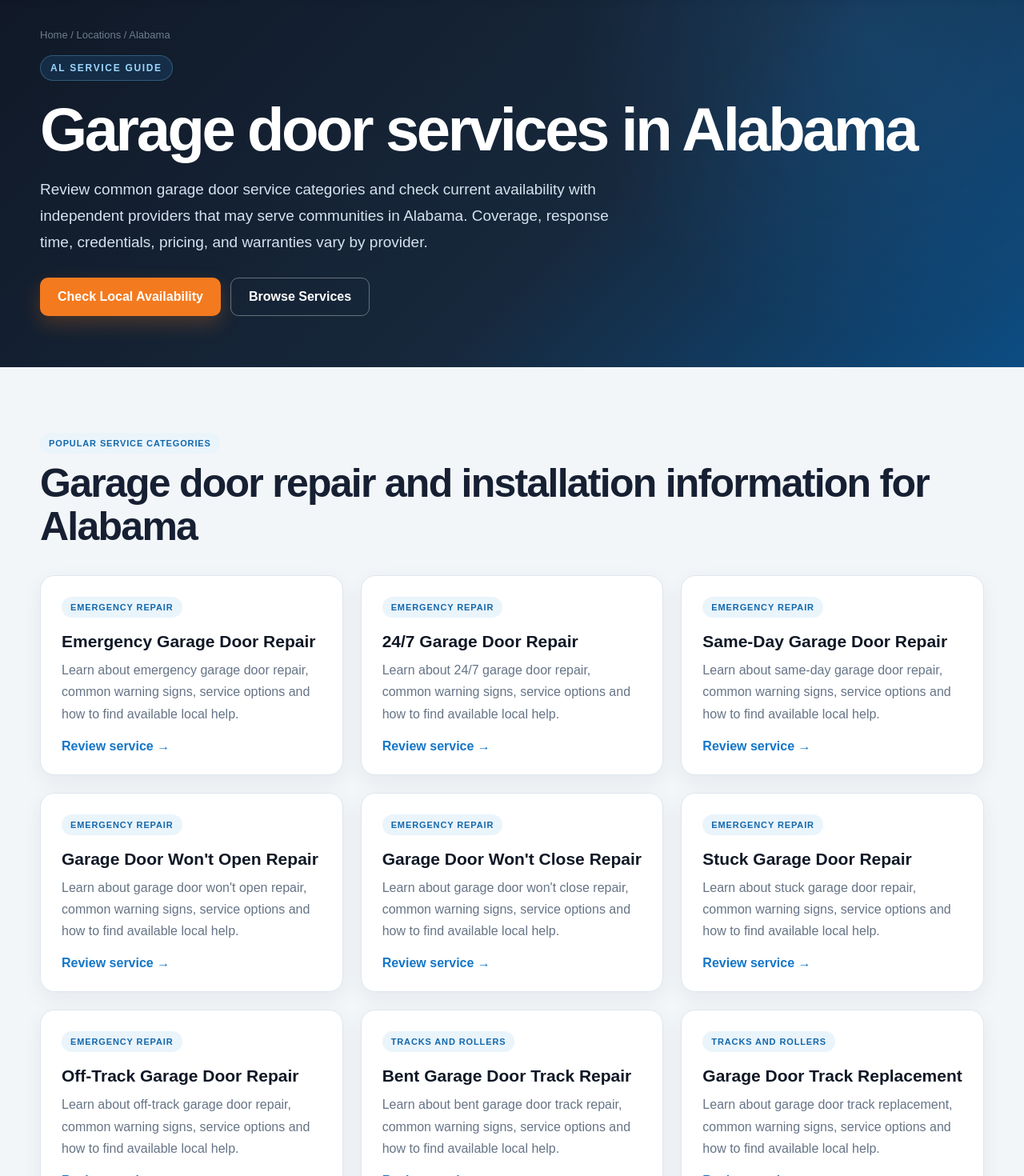
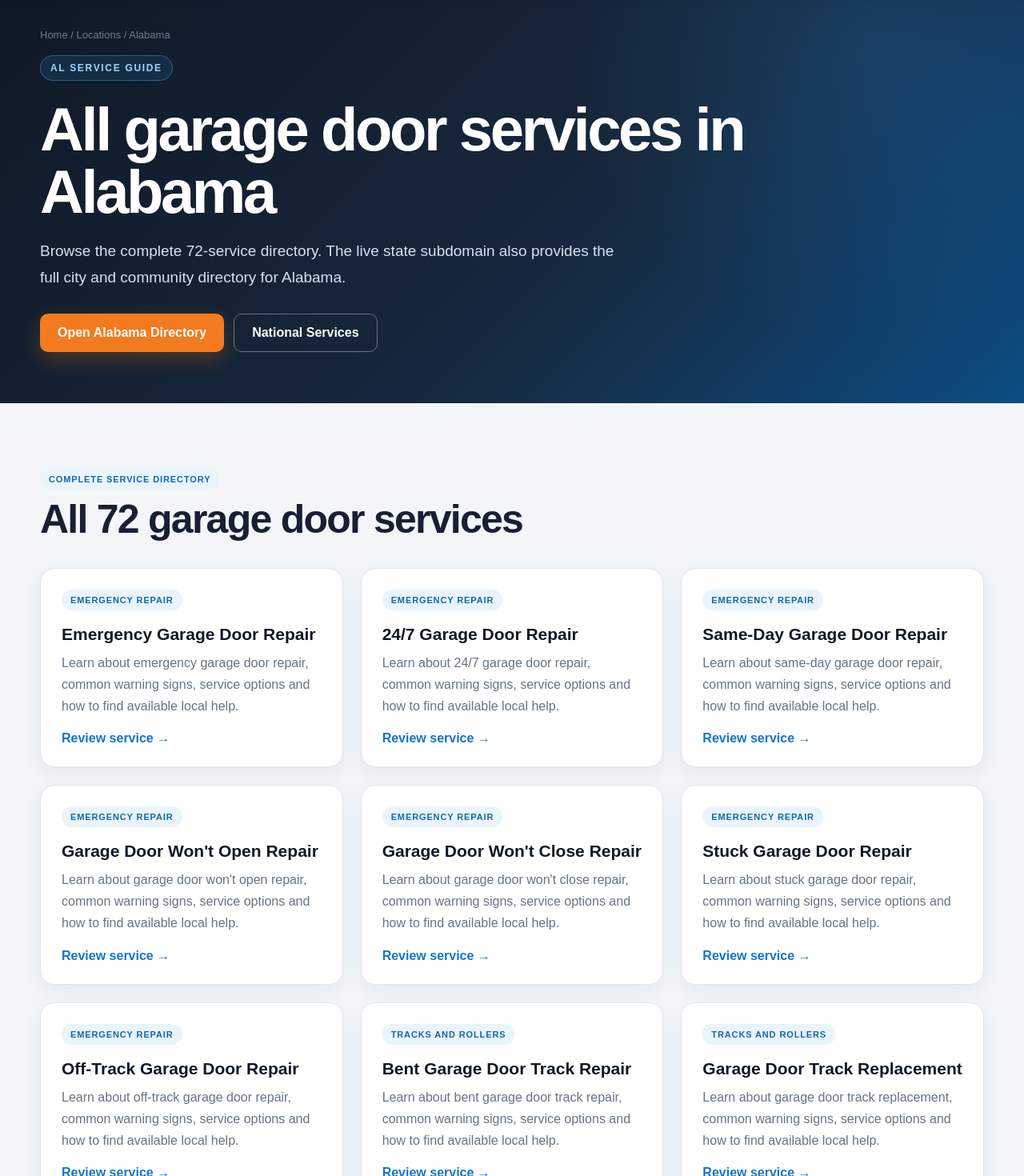
Before and after one commit to mch55873-arch/garage-door-gazette, a Next.js app: page /locations/alabama in a window 1280 px wide. Shown: the part 140-1610 px from the top of the page at 80% size. Built offline with nearby package versions, Linux system fonts and the light colour scheme.

Commit message:
fix: show complete service directory on state fallback pages

```diff
--- a/app/locations/[state]/page.tsx
+++ b/app/locations/[state]/page.tsx
@@ -16,8 +16,8 @@ export async function generateMetadata({ params }: { params: Promise<{ state: st
   if (!state) return {};
   return {
     title: `Garage Door Repair Services in ${state.name}`,
-    description: `Browse garage door repair, spring, opener, cable, track, panel, installation, maintenance, and commercial service information for ${state.name}.`,
-    alternates: { canonical: `/locations/${state.slug}/` },
+    description: `Browse all ${services.length} garage door repair, installation, opener, spring, cable, track, panel, maintenance and commercial service topics for ${state.name}.`,
+    alternates: { canonical: `https://${state.slug}.garagedoorgazette.com/` },
   };
 }
 
@@ -25,14 +25,13 @@ export default async function StatePage({ params }: { params: Promise<{ state: s
   const { state: slug } = await params;
   const state = getState(slug);
   if (!state) notFound();
-  const featured = services.slice(0, 18);
 
   const schema = {
     "@context": "https://schema.org",
     "@type": "CollectionPage",
     name: `Garage Door Services in ${state.name}`,
-    url: `${siteConfig.url}/locations/${state.slug}/`,
-    description: `Garage door service information and independent provider routes for ${state.name}.`,
+    url: `https://${state.slug}.garagedoorgazette.com/`,
+    description: `Complete garage door service directory and independent provider routes for ${state.name}.`,
     about: { "@type": "AdministrativeArea", name: state.name },
     isPartOf: { "@type": "WebSite", name: siteConfig.name, url: siteConfig.url },
   };
@@ -44,19 +43,19 @@ export default async function StatePage({ params }: { params: Promise<{ state: s
         <div className="container">
           <div className="breadcrumbs"><a href="/">Home</a> / <a href="/locations/">Locations</a> / {state.name}</div>
           <span className="eyebrow">{state.abbreviation} service guide</span>
-          <h1>Garage door services in {state.name}</h1>
-          <p>Review common garage door service categories and check current availability with independent providers that may serve communities in {state.name}. Coverage, response time, credentials, pricing, and warranties vary by provider.</p>
-          <div className="hero-actions"><a className="button" href={siteConfig.phoneHref}>{siteConfig.phoneDisplay}</a><a className="button outline" href="/services/">Browse Services</a></div>
+          <h1>All garage door services in {state.name}</h1>
+          <p>Browse the complete {services.length}-service directory. The live state subdomain also provides the full city and community directory for {state.name}.</p>
+          <div className="hero-actions"><a className="button" href={`https://${state.slug}.garagedoorgazette.com/`}>Open {state.name} Directory</a><a className="button outline" href="/services/">National Services</a></div>
         </div>
       </section>
 
       <section className="section gray">
         <div className="container">
           <div className="section-head">
-            <div><span className="pill">Popular service categories</span><h2>Garage door repair and installation information for {state.name}</h2></div>
+            <div><span className="pill">Complete service directory</span><h2>All {services.length} garage door services</h2></div>
           </div>
           <div className="cards">
-            {featured.map((service) => (
+            {services.map((service) => (
               <a className="card" key={service.slug} href={`/services/${service.slug}/`}>
                 <span className="pill">{service.category}</span>
                 <h3>{service.title}</h3>
@@ -71,41 +70,19 @@ export default async function StatePage({ params }: { params: Promise<{ state: s
       <section className="section">
         <div className="container content-grid">
           <article className="article">
-            <h2>How to use this {state.name} service page</h2>
-            <p>Start with the symptom or component involved, review the relevant service page, and then confirm whether an independent provider currently covers your ZIP code. A state page is geographic navigation, not a claim that one company has an office, employee, license, or established local branch in every community.</p>
-
-            <h2>What to describe when you call</h2>
-            <ul>
-              <li>Property city, ZIP code, and whether the door is residential or commercial</li>
-              <li>Whether the door is open, closed, stuck, uneven, noisy, off track, or unsecured</li>
-              <li>Visible damage to springs, cables, rollers, tracks, panels, hinges, seals, or opener controls</li>
-              <li>Door size, material, approximate age, brand, and opener model when known</li>
-              <li>Any immediate safety, access, weather, or security concern</li>
-            </ul>
-
+            <h2>State and city subdomain structure</h2>
+            <p>The canonical state route is <strong>{state.slug}.garagedoorgazette.com</strong>. City routes use the format <strong>city-{state.slug}.garagedoorgazette.com</strong>. Each city route contains the complete service directory and location-specific service pages.</p>
             <h2>Verify the provider before authorizing work</h2>
-            <p>Requirements can differ by jurisdiction and job type. Confirm the provider’s legal business identity, current credentials where required, insurance, written diagnosis, parts, labor, taxes, service-call fees, total price, payment schedule, exclusions, permits, and warranty. Keep copies of estimates, invoices, photos, and communications.</p>
-
+            <p>Confirm the provider’s legal business identity, credentials where required, insurance, diagnosis, parts, labor, taxes, service-call charges, total price, exclusions, expected completion time and written warranty.</p>
             <h2>Garage door safety</h2>
-            <p>Stop using a door that is unstable, off track, unsupported, affected by a broken spring or cable, or unable to secure the opening. Springs, cables, drums, bottom brackets, and related counterbalance components can store substantial force. Keep people, pets, and vehicles away until the condition is evaluated safely.</p>
-
-            <h2>Climate and property considerations</h2>
-            <p>Weather exposure, wind, temperature changes, humidity, salt air, snow, dust, sun, drainage, and usage frequency can affect doors differently across {state.name}. A provider should inspect the actual property rather than recommend work solely from a general description.</p>
+            <p>Stop using a door that is unstable, off track, unsupported, affected by a broken spring or cable, or unable to secure the opening. Keep people, pets and vehicles away until the system is evaluated safely.</p>
           </article>
-
           <aside className="sidebar">
             <div className="cta">
               <span className="eyebrow">{state.name}</span>
-              <h2 style={{ fontSize: 31 }}>Check current coverage</h2>
-              <p>Ask whether the provider serves your ZIP code and confirm scheduling, credentials, inspection scope, pricing, and warranty terms.</p>
-              <a className="button" href={siteConfig.phoneHref}>{siteConfig.phoneDisplay}</a>
-            </div>
-            <div className="list" style={{ marginTop: 22 }}>
-              <a href="/services/emergency-garage-door-repair/">Emergency Garage Door Repair</a>
-              <a href="/services/broken-garage-door-spring-repair/">Broken Spring Repair</a>
-              <a href="/services/garage-door-opener-repair/">Garage Door Opener Repair</a>
-              <a href="/services/off-track-garage-door-repair/">Off-Track Door Repair</a>
-              <a href="/provider-disclosure/">Provider Disclosure</a>
+              <h2 style={{ fontSize: 31 }}>Browse every city</h2>
+              <p>Open the canonical state subdomain to browse every city and community route in {state.name}.</p>
+              <a className="button" href={`https://${state.slug}.garagedoorgazette.com/`}>View Cities</a>
             </div>
           </aside>
         </div>
```
